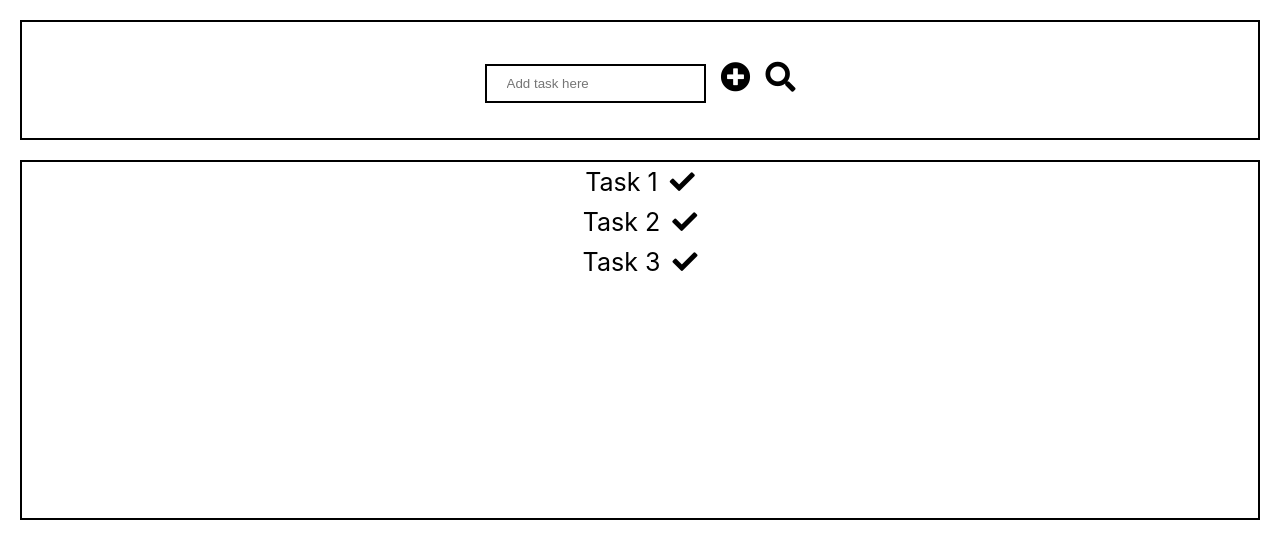
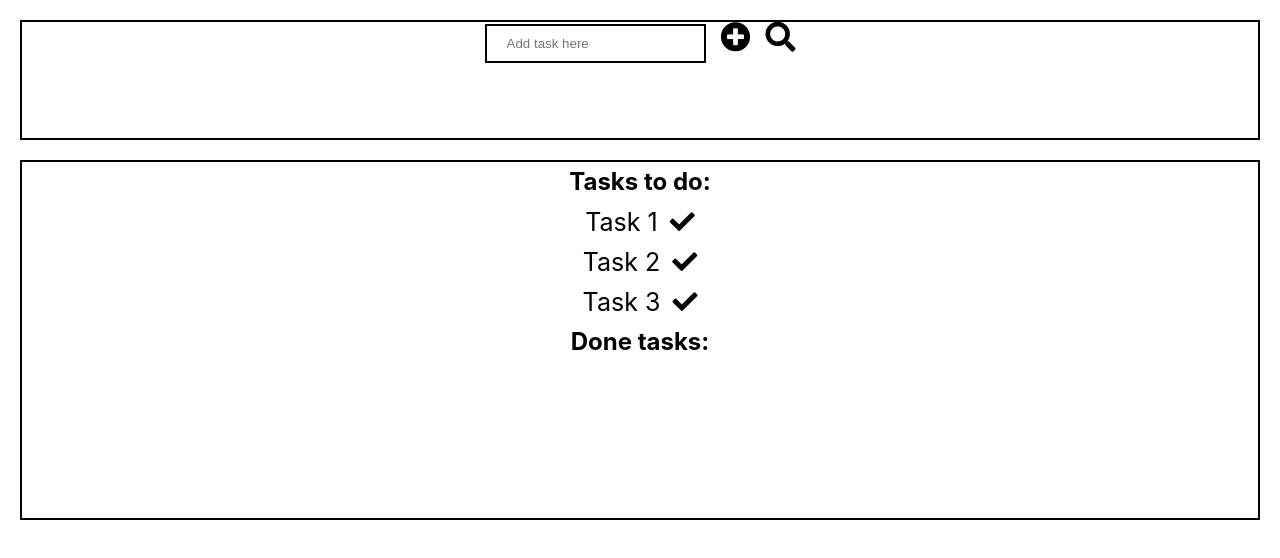
Before and after one commit to mjesiolowski/React-ToDoApp, a React (Create React App) app: page / in a window 1280 px wide. Shown: the top 558 px of the page. Built offline with nearby package versions, Linux system fonts and the light colour scheme.

Commit message:
searching added, changes in components structure

```diff
--- a/src/App.css
+++ b/src/App.css
@@ -11,9 +11,12 @@
 div.input,
 div.result {
   height: 15vh;
-  line-height: 15vh;
   border: 2px solid black;
   margin: 20px;
+}
+
+div.input form {
+  height: 100%;
 }
 
 div.input input {
@@ -31,6 +34,11 @@ div.result {
   line-height: 5vh;
 }
 
+div.result .tasksToDo {
+  max-height: 50%;
+  overflow: auto;
+}
+
 div.result li {
   list-style: none;
   font-size: 25px;
--- a/src/App.js
+++ b/src/App.js
@@ -1,11 +1,12 @@
 import React, { Component } from 'react';
 import './App.css';
 import Input from './Input'
-import Result from './Result'
+import TasksList from './TasksList'
 
 class App extends Component {
   state = {
     value: '',
+    alert: false,
     tasks: [
       {
         id: 0,
@@ -22,10 +23,14 @@ class App extends Component {
         text: "Task 3",
         active: true,
       },
-    ]
+    ],
+    search: false,
+    searchedTasks: []
   }
 
   idValue = 3;
+
+  //Input handlers
 
   handleInputValue = e => {
     this.setState({
@@ -33,8 +38,17 @@ class App extends Component {
     })
   }
 
+  handleSubmit = e => {
+    e.preventDefault()
+    this.handleAddButton()
+  }
+
+  //Tasks handlers
+
   handleAddButton = () => {
     const tasks = [...this.state.tasks]
+
+    if (this.state.value.length > 2) {
       tasks.push(
         {
           id: this.idValue,
@@ -48,30 +62,63 @@ class App extends Component {
       })
       this.idValue++
     }
-
-  handleSubmit = e => {
-    e.preventDefault()
-    this.handleAddButton()
+    else this.setState({
+      alert: true
+    })
   }
 
   handleRemoveTask = id => {
     const tasks = [...this.state.tasks]
-    const index = tasks.findIndex(task => task.id === id)
-    tasks.splice(index, 1)
+    tasks.forEach(task => {
+      if (task.id === id) {
+        task.active = !task.active
+        task.time = new Date().getTime()
+      }
+    })
     this.setState({
-      tasks
+      tasks,
     })
+  }
+
+  handleSearchTask = () => {
+    // No result handler to be added
+    const tasks = [...this.state.tasks]
+    const searchResult = tasks.filter((result) => result.text.includes(this.state.value) && result.active
+    )
+
+    this.setState({
+      value: '',
+      search: true,
+      searchedTasks: [...searchResult]
+    })
+  }
+
+  handleReturn = () => {
+    this.setState({
+      search: false,
+    })
+  }
+
+  componentDidUpdate() {
+    if (this.state.alert && this.state.value.length > 2) {
+      this.setState({
+        alert: false,
+      })
+    }
   }
 
   render() {
     return (
       <div className="App">
+
         <div className="input">
-          <Input value={this.state.value} input={this.handleInputValue} add={this.handleAddButton} submit={this.handleSubmit} />
+          <Input value={this.state.value} input={this.handleInputValue} add={this.handleAddButton} submit={this.handleSubmit} alert={this.state.alert} search={this.handleSearchTask} />
         </div>
+
         <div className="result">
-          <Result tasks={this.state.tasks} remove={this.handleRemoveTask} />
+          <TasksList tasksToDo={this.state.tasks} removeTask={this.handleRemoveTask} searchStatus={this.state.search} searchedTasks={this.state.searchedTasks} returnHandler={this.handleReturn} />
         </div>
+
       </div>
     );
   }
--- /dev/null
+++ b/src/DoneTasks.js
@@ -0,0 +1,12 @@
+import React from 'react';
+
+
+const DoneTasks = props => {
+   const { task } = props
+
+   return (
+      <li>{task}</li>
+   );
+}
+
+export default DoneTasks;
--- a/src/Input.js
+++ b/src/Input.js
@@ -2,15 +2,15 @@ import React from 'react';
 
 
 const Input = props => {
-   const { value, input, add, submit } = props
+   const { value, input, add, submit, alert, search } = props
    return (
-      <>
-         <form onSubmit={submit}>
-            <input type="text" placeholder="Add task here" value={value} onChange={input} />
-            <i className="fas fa-plus-circle" onClick={add}></i>
-            <i className="fas fa-search"></i>
-         </form>
-      </>
+      <form onSubmit={submit}>
+         <input type="text" placeholder="Add task here" value={value} onChange={input} />
+         <i className="fas fa-plus-circle" onClick={add}></i>
+         <i className="fas fa-search" onClick={search}></i>
+         {alert && <p>Too short!</p>}
+      </form>
+
    );
 }
 
--- a/src/Result.js
+++ /dev/null
@@ -1,16 +0,0 @@
-import React from 'react';
-import Task from './Task'
-
-
-const Result = props => {
-   const { tasks, remove } = props
-   const oneTask = tasks.map(task => <Task key={task.id} task={task.text} id={task.id} remove={remove} />)
-
-   return (
-      <>
-         {tasks.length > 0 ? oneTask : <h2>No tasks on list!</h2>}
-      </>
-   );
-}
-
-export default Result;
--- /dev/null
+++ b/src/SearchedTasks.js
@@ -0,0 +1,12 @@
+import React from 'react';
+
+
+const SearchedTasks = props => {
+   const { task } = props
+
+   return (
+      <li>{task}</li>
+   );
+}
+
+export default SearchedTasks;
--- /dev/null
+++ b/src/TasksList.js
@@ -0,0 +1,56 @@
+import React from 'react';
+import TasksToDo from './TasksToDo'
+import DoneTasks from './DoneTasks'
+import SearchedTasks from './SearchedTasks'
+
+
+const TasksList = props => {
+   const { tasksToDo, removeTask, searchStatus, returnHandler, searchedTasks } = props
+
+   const activeTasks = tasksToDo.filter(task => task.active)
+
+   let doneTasks = tasksToDo.filter(task => !task.active)
+   doneTasks = doneTasks.sort((taskA, taskB) => taskB.time - taskA.time).slice(0, 3)
+
+   const active = activeTasks.map(task => <TasksToDo key={task.id} task={task.text} id={task.id} remove={removeTask} returnHandler={returnHandler} />)
+   const done = doneTasks.map(task => <DoneTasks key={task.id} task={task.text} />)
+   const searched = searchedTasks.map(task => <SearchedTasks key={task.id} task={task.text} />)
+
+
+   return (
+      <>
+         <div className="tasksToDo">
+            {
+               !searchStatus ?
+                  (active.length > 0 ?
+                     <>
+                        <h2>Tasks to do:</h2>
+                        <ul>{active}</ul>
+                     </>
+                     :
+                     <h2>No tasks on list!</h2>)
+                  :
+                  <>
+                     <h2>Search results:</h2>
+                     <ul>{searched}</ul>
+                     <div><i className="fas fa-arrow-alt-circle-left" onClick={returnHandler}></i></div>
+                  </>
+            }
+
+         </div>
+
+         {!searchStatus ?
+            <>
+               <h2>Done tasks:</h2>
+               <div className="doneTasks">
+                  <ul>{done}</ul>
+               </div>
+            </>
+            : null}
+
+
+      </>
+   );
+}
+
+export default TasksList
--- a/src/Task.js
+++ b/src/TasksToDo.js
@@ -1,14 +1,14 @@
 import React from 'react';
 
 
-const Task = props => {
+const TasksToDo = props => {
    const { task, id, remove } = props
 
    return (
-      <ul>
+      <>
          <li>{task} <i id={id} className="fas fa-check" onClick={() => remove(id)}></i></li>
-      </ul>
+      </>
    );
 }
 
-export default Task;
+export default TasksToDo;
```
Lines whose indentation alone changed are shown as unchanged.
